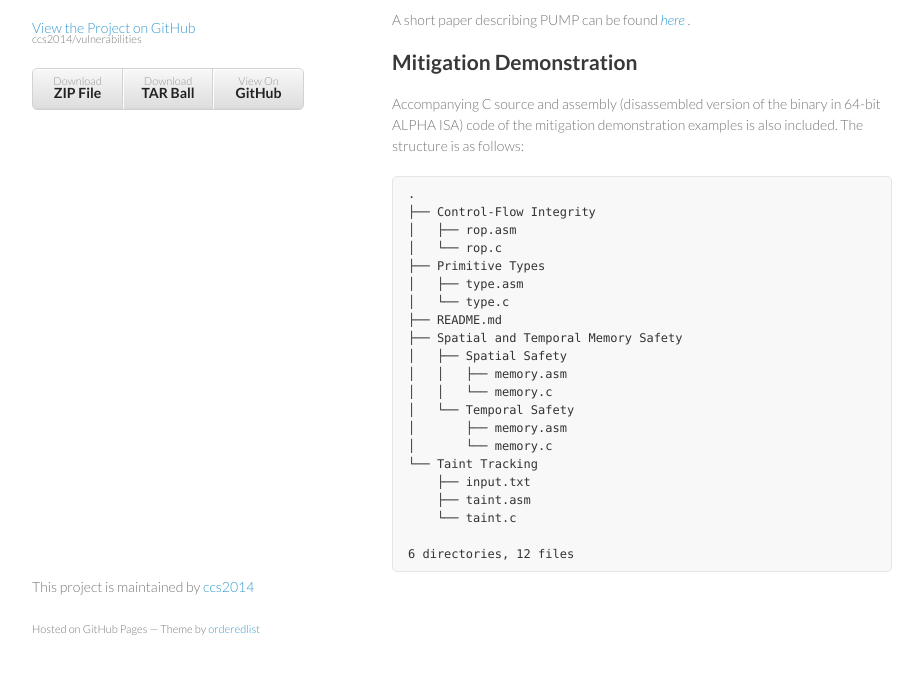
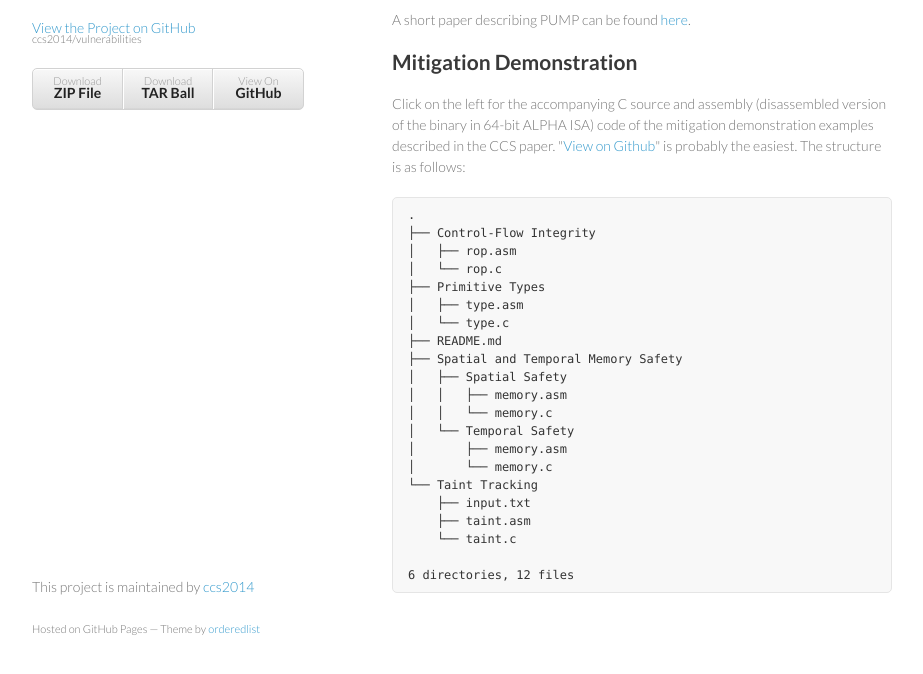
Before and after one commit to ccs2014/submission243, a plain HTML site: page index.html in a window 1280 px wide. Shown: the part 92-766 px from the top of the page, without its empty margins (178-1101 px from the left). Drawn offline with Linux system fonts and the light colour scheme.

```diff
--- a/index.html
+++ b/index.html
@@ -31,12 +31,12 @@
         <h2>
 <a name="pump-workshop-version" class="anchor" href="#pump-workshop-version"><span class="octicon octicon-link"></span></a>PUMP Workshop Version</h2>
 
-<p>A short paper describing PUMP can be found <em><a href="http://ccs2014.github.io/vulnerabilities/PUMP_workshop_anon.pdf">here</a></em> .</p>
+<p>A short paper describing PUMP can be found <strong><a href="http://ccs2014.github.io/vulnerabilities/PUMP_workshop_anon.pdf">here</a></strong>.</p>
 
 <h2>
 <a name="mitigation-demonstration" class="anchor" href="#mitigation-demonstration"><span class="octicon octicon-link"></span></a>Mitigation Demonstration</h2>
 
-<p>Accompanying C source and assembly (disassembled version of the binary in 64-bit ALPHA ISA) code of the mitigation demonstration examples is also included. The structure is as follows:</p>
+<p>Click on the left for the accompanying C source and assembly (disassembled version of the binary in 64-bit ALPHA ISA) code of the mitigation demonstration examples described in the CCS paper. "<a href="https://github.com/ccs2014/vulnerabilities">View on Github</a>" is probably the easiest. The structure is as follows:</p>
 
 <pre><code>.
 ├── Control-Flow Integrity
```
Also changed, not shown: params.json (+1 -1 lines).
